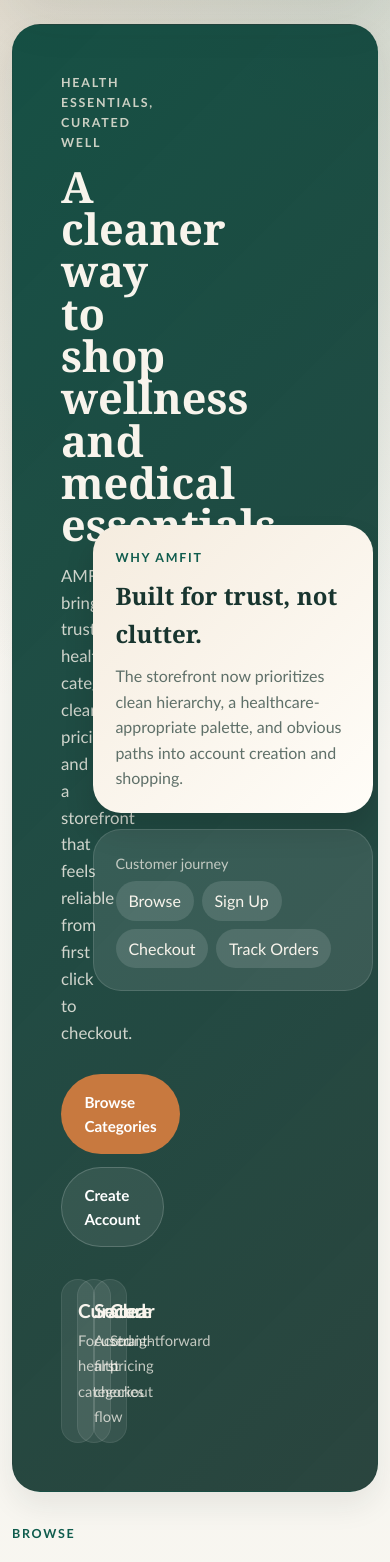
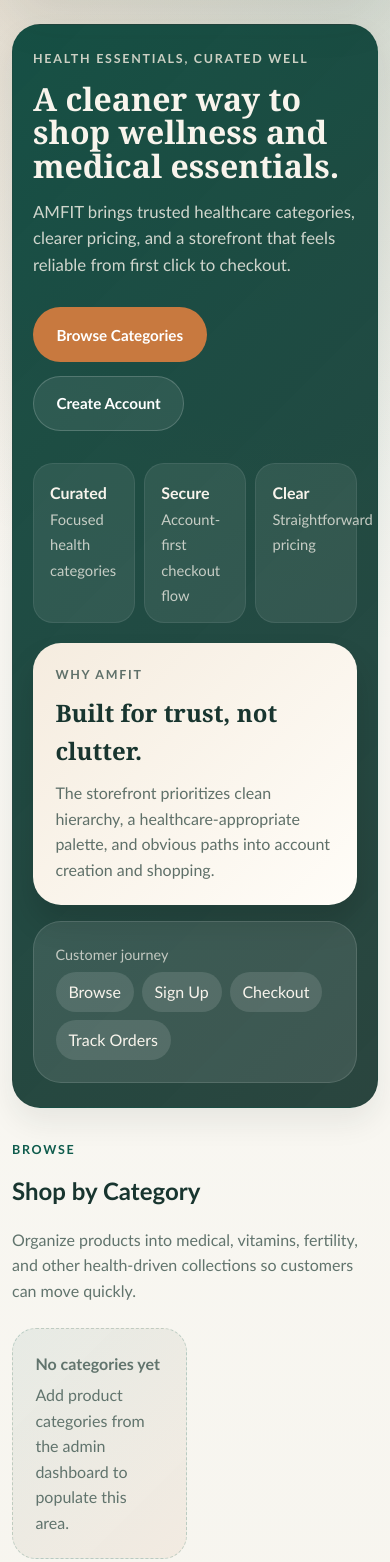
Before and after one commit to Emperorgeneral/AMFIT-NATURAL-WELLNESS-, a Django app: page / in a window 390 px wide. Shown: the part 84-1646 px from the top of the page. Run offline with Django 4.2, Linux system fonts and the light colour scheme; data that the repository does not hold is empty.

Commit message:
Fix hero section mobile layout - collapse 2-col grid on small screens

```diff
--- a/products/templates/products/home.html
+++ b/products/templates/products/home.html
@@ -3,45 +3,109 @@
 {% block title %}Home - AMFIT E-Commerce{% endblock %}
 
 {% block content %}
+<style>
+    .hero-section {
+        padding: 0;
+        overflow: hidden;
+        background: linear-gradient(135deg, rgba(14,74,63,0.96), rgba(24,53,47,0.92));
+        color: #f8f4ec;
+        border-radius: var(--radius-lg);
+        margin-bottom: 2rem;
+    }
+    .hero-grid {
+        display: grid;
+        grid-template-columns: minmax(0, 1.3fr) minmax(280px, 0.9fr);
+        gap: 2rem;
+        padding: 3rem;
+        align-items: stretch;
+    }
+    .hero-stats {
+        display: grid;
+        grid-template-columns: repeat(3, minmax(0, 1fr));
+        gap: 1rem;
+        max-width: 680px;
+    }
+    .hero-stat {
+        padding: 1rem 1rem 0.85rem;
+        border-radius: 20px;
+        background: rgba(255,255,255,0.08);
+        border: 1px solid rgba(255,255,255,0.08);
+    }
+    .hero-cards { display: grid; gap: 1rem; align-content: center; }
+    .hero-card-light {
+        background: linear-gradient(135deg, #f5ecdf, #fffdf8);
+        color: #18352f;
+        border-radius: 28px;
+        padding: 1.4rem;
+        box-shadow: 0 18px 30px rgba(0,0,0,0.14);
+    }
+    .hero-card-dark {
+        background: rgba(255,255,255,0.1);
+        border: 1px solid rgba(255,255,255,0.12);
+        border-radius: 28px;
+        padding: 1.35rem;
+    }
+    .journey-tags { display: flex; flex-wrap: wrap; gap: 0.5rem; }
+    .journey-tag {
+        padding: 0.45rem 0.8rem;
+        border-radius: 999px;
+        background: rgba(255,255,255,0.12);
+    }
+    @media (max-width: 768px) {
+        .hero-grid {
+            grid-template-columns: 1fr;
+            padding: 1.5rem 1.25rem;
+            gap: 1.25rem;
+        }
+        .hero-stats {
+            grid-template-columns: repeat(3, minmax(0, 1fr));
+            gap: 0.6rem;
+            max-width: 100%;
+        }
+        .hero-stat strong { font-size: 1rem; }
+        .hero-stat span { font-size: 0.8rem; }
+    }
+</style>
+
 <div class="container">
-    <section class="featured-section" style="padding: 0; overflow: hidden; background: linear-gradient(135deg, rgba(14, 74, 63, 0.96), rgba(24, 53, 47, 0.92)); color: #f8f4ec;">
-        <div style="display: grid; grid-template-columns: minmax(0, 1.3fr) minmax(280px, 0.9fr); gap: 2rem; padding: 3rem; align-items: stretch;">
+    <section class="hero-section featured-section">
+        <div class="hero-grid">
             <div>
-                <p class="eyebrow" style="color: rgba(255, 245, 232, 0.78);">Health Essentials, Curated Well</p>
-                <h1 style="font-family: Georgia, 'Times New Roman', serif; font-size: clamp(2.7rem, 6vw, 4.9rem); line-height: 0.98; margin-bottom: 1rem; max-width: 10ch;">A cleaner way to shop wellness and medical essentials.</h1>
-                <p style="max-width: 56ch; color: rgba(248, 244, 236, 0.82); font-size: 1.05rem; margin-bottom: 1.75rem;">AMFIT brings trusted healthcare categories, clearer pricing, and a storefront that feels reliable from first click to checkout.</p>
+                <p class="eyebrow" style="color: rgba(255,245,232,0.78);">Health Essentials, Curated Well</p>
+                <h1 style="font-family: Georgia, 'Times New Roman', serif; font-size: clamp(2rem, 6vw, 4.9rem); line-height: 1.05; margin-bottom: 1rem;">A cleaner way to shop wellness and medical essentials.</h1>
+                <p style="color: rgba(248,244,236,0.82); font-size: 1.05rem; margin-bottom: 1.75rem;">AMFIT brings trusted healthcare categories, clearer pricing, and a storefront that feels reliable from first click to checkout.</p>
                 <div style="display: flex; flex-wrap: wrap; gap: 0.85rem; margin-bottom: 2rem;">
                     <a href="{% url 'products:category_list' %}" class="btn btn-accent">Browse Categories</a>
-                    <a href="{% url 'users:signup' %}" class="btn btn-secondary" style="background: rgba(255, 255, 255, 0.08); border-color: rgba(255, 255, 255, 0.18); color: #fff;">Create Account</a>
+                    <a href="{% url 'users:signup' %}" class="btn btn-secondary" style="background: rgba(255,255,255,0.08); border-color: rgba(255,255,255,0.18); color: #fff;">Create Account</a>
                 </div>
-                <div style="display: grid; grid-template-columns: repeat(3, minmax(0, 1fr)); gap: 1rem; max-width: 680px;">
-                    <div style="padding: 1rem 1rem 0.85rem; border-radius: 20px; background: rgba(255, 255, 255, 0.08); border: 1px solid rgba(255, 255, 255, 0.08);">
-                        <strong style="display: block; font-size: 1.2rem;">Curated</strong>
-                        <span style="color: rgba(248, 244, 236, 0.75); font-size: 0.92rem;">Focused health categories</span>
+                <div class="hero-stats">
+                    <div class="hero-stat">
+                        <strong style="display: block;">Curated</strong>
+                        <span style="color: rgba(248,244,236,0.75); font-size: 0.92rem;">Focused health categories</span>
                     </div>
-                    <div style="padding: 1rem 1rem 0.85rem; border-radius: 20px; background: rgba(255, 255, 255, 0.08); border: 1px solid rgba(255, 255, 255, 0.08);">
-                        <strong style="display: block; font-size: 1.2rem;">Secure</strong>
-                        <span style="color: rgba(248, 244, 236, 0.75); font-size: 0.92rem;">Account-first checkout flow</span>
+                    <div class="hero-stat">
+                        <strong style="display: block;">Secure</strong>
+                        <span style="color: rgba(248,244,236,0.75); font-size: 0.92rem;">Account-first checkout flow</span>
                     </div>
-                    <div style="padding: 1rem 1rem 0.85rem; border-radius: 20px; background: rgba(255, 255, 255, 0.08); border: 1px solid rgba(255, 255, 255, 0.08);">
-                        <strong style="display: block; font-size: 1.2rem;">Clear</strong>
-                        <span style="color: rgba(248, 244, 236, 0.75); font-size: 0.92rem;">Straightforward pricing</span>
+                    <div class="hero-stat">
+                        <strong style="display: block;">Clear</strong>
+                        <span style="color: rgba(248,244,236,0.75); font-size: 0.92rem;">Straightforward pricing</span>
                     </div>
                 </div>
             </div>
-            <div style="display: grid; gap: 1rem; align-content: center;">
-                <div style="background: linear-gradient(135deg, #f5ecdf, #fffdf8); color: #18352f; border-radius: 28px; padding: 1.4rem; box-shadow: 0 18px 30px rgba(0, 0, 0, 0.14);">
-                    <p class="eyebrow" style="margin-bottom: 0.55rem;">Why AMFIT</p>
+            <div class="hero-cards">
+                <div class="hero-card-light">
+                    <p class="eyebrow" style="margin-bottom: 0.55rem; color: #5f7069;">Why AMFIT</p>
                     <h3 style="font-family: Georgia, 'Times New Roman', serif; font-size: 1.5rem; margin-bottom: 0.6rem;">Built for trust, not clutter.</h3>
-                    <p style="color: #5f7069;">The storefront now prioritizes clean hierarchy, a healthcare-appropriate palette, and obvious paths into account creation and shopping.</p>
+                    <p style="color: #5f7069;">The storefront prioritizes clean hierarchy, a healthcare-appropriate palette, and obvious paths into account creation and shopping.</p>
                 </div>
-                <div style="background: rgba(255, 255, 255, 0.1); border: 1px solid rgba(255, 255, 255, 0.12); border-radius: 28px; padding: 1.35rem;">
-                    <p style="font-size: 0.9rem; color: rgba(248, 244, 236, 0.72); margin-bottom: 0.35rem;">Customer journey</p>
-                    <div style="display: flex; flex-wrap: wrap; gap: 0.5rem;">
-                        <span style="padding: 0.45rem 0.8rem; border-radius: 999px; background: rgba(255, 255, 255, 0.12);">Browse</span>
-                        <span style="padding: 0.45rem 0.8rem; border-radius: 999px; background: rgba(255, 255, 255, 0.12);">Sign Up</span>
-                        <span style="padding: 0.45rem 0.8rem; border-radius: 999px; background: rgba(255, 255, 255, 0.12);">Checkout</span>
-                        <span style="padding: 0.45rem 0.8rem; border-radius: 999px; background: rgba(255, 255, 255, 0.12);">Track Orders</span>
+                <div class="hero-card-dark">
+                    <p style="font-size: 0.9rem; color: rgba(248,244,236,0.72); margin-bottom: 0.35rem;">Customer journey</p>
+                    <div class="journey-tags">
+                        <span class="journey-tag">Browse</span>
+                        <span class="journey-tag">Sign Up</span>
+                        <span class="journey-tag">Checkout</span>
+                        <span class="journey-tag">Track Orders</span>
                     </div>
                 </div>
             </div>
```
